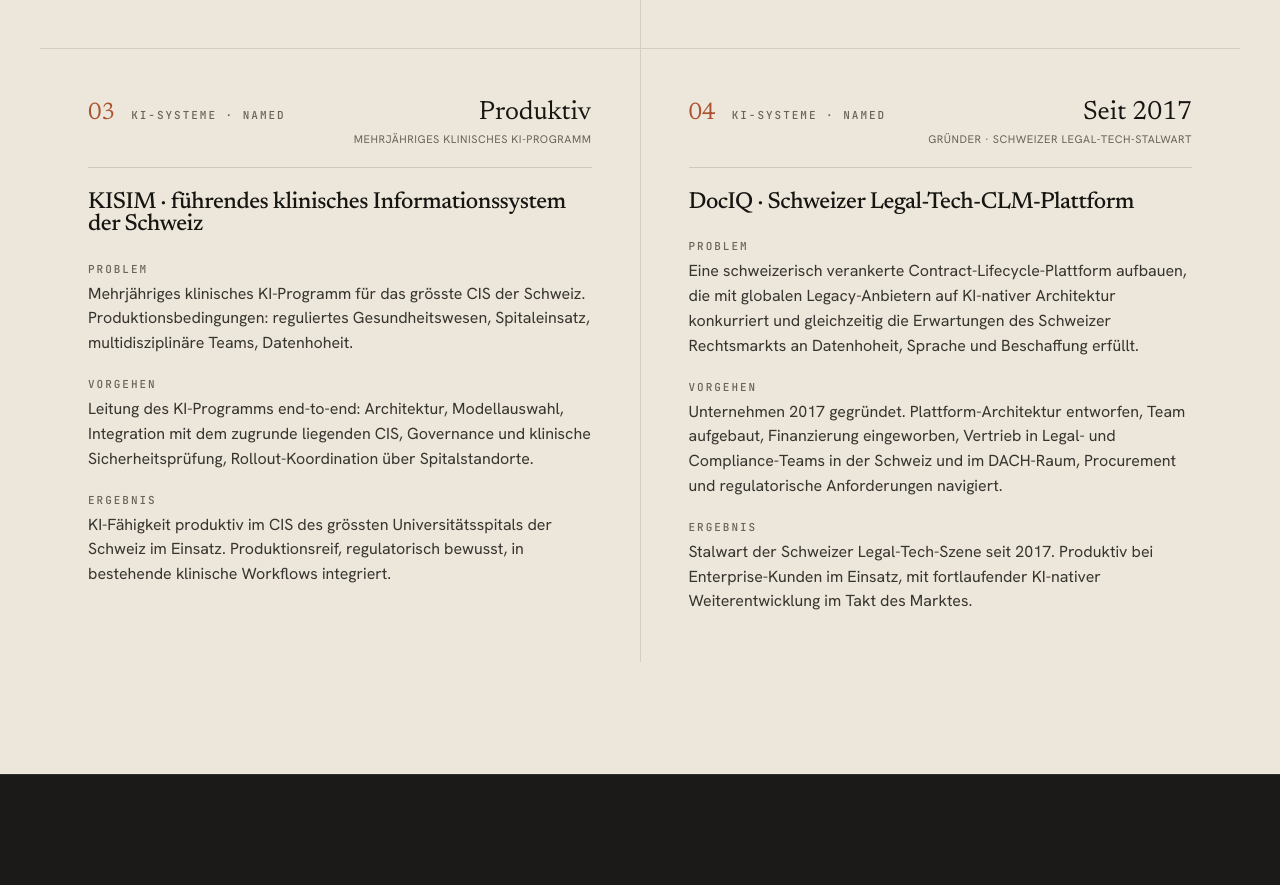
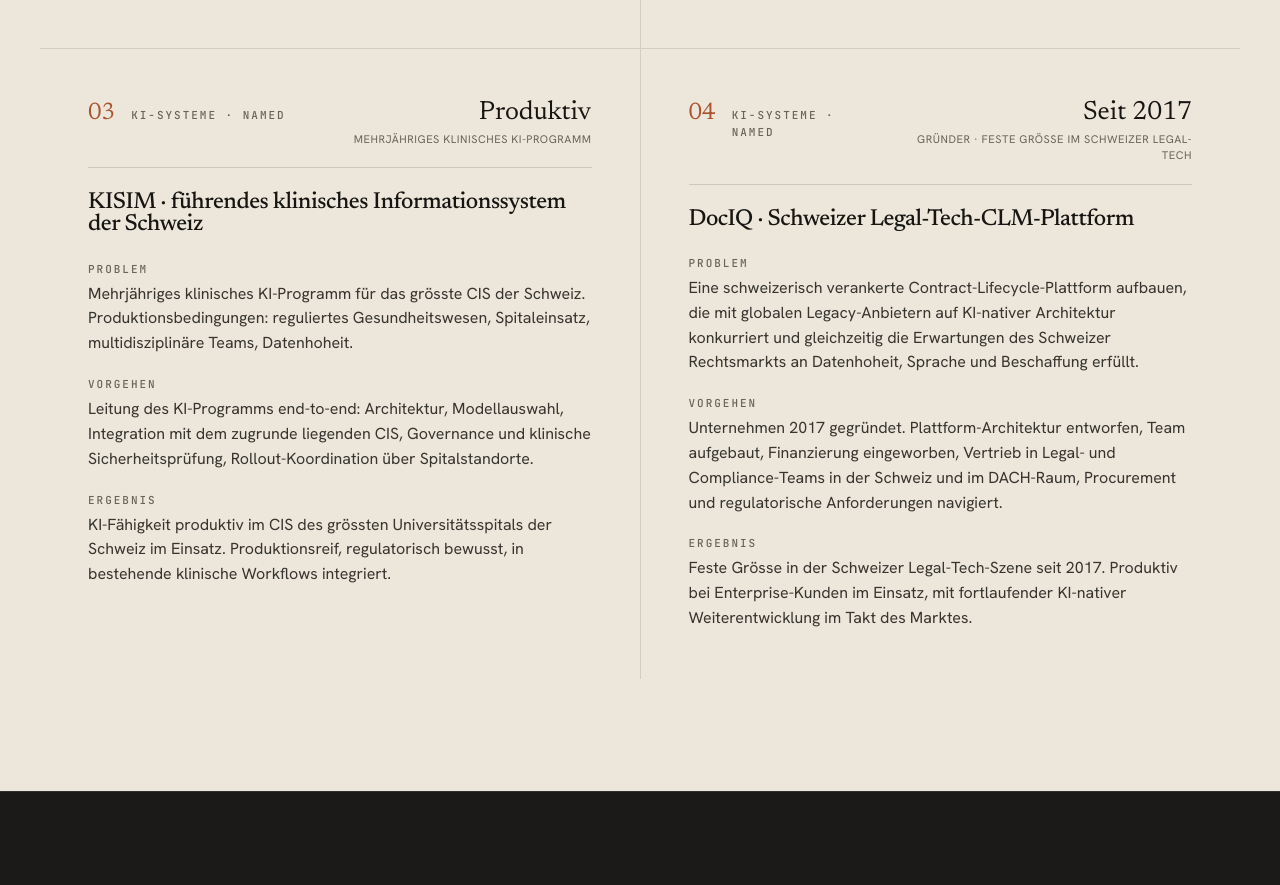
Before and after one commit to gmickel/mickel.tech, a Next.js app: page /de in a window 1280 px wide. Shown: the part 3280-4165 px from the top of the page. Built offline with nearby package versions, Linux system fonts and the light colour scheme.

Commit message:
fix(de): use 'feste Grösse' instead of unidiomatic 'Stalwart' in DocIQ DE copy

```diff
--- a/components/sections/atelier/case-studies-preview.tsx
+++ b/components/sections/atelier/case-studies-preview.tsx
@@ -127,9 +127,9 @@
     approach:
       'Unternehmen 2017 gegründet. Plattform-Architektur entworfen, Team aufgebaut, Finanzierung eingeworben, Vertrieb in Legal- und Compliance-Teams in der Schweiz und im DACH-Raum, Procurement und regulatorische Anforderungen navigiert.',
     outcome:
-      'Stalwart der Schweizer Legal-Tech-Szene seit 2017. Produktiv bei Enterprise-Kunden im Einsatz, mit fortlaufender KI-nativer Weiterentwicklung im Takt des Marktes.',
+      'Feste Grösse in der Schweizer Legal-Tech-Szene seit 2017. Produktiv bei Enterprise-Kunden im Einsatz, mit fortlaufender KI-nativer Weiterentwicklung im Takt des Marktes.',
     metricValue: 'Seit 2017',
-    metricLabel: 'Gründer · Schweizer Legal-Tech-Stalwart',
+    metricLabel: 'Gründer · feste Grösse im Schweizer Legal-Tech',
   },
 ];
 
--- a/lib/case-studies.ts
+++ b/lib/case-studies.ts
@@ -235,11 +235,11 @@
     outcomeEN:
       'Stalwart of the Swiss legal-tech scene since 2017. Live in production with enterprise customers, repeatedly upgraded with new AI-native capability as the market matured.',
     outcomeDE:
-      'Stalwart der Schweizer Legal-Tech-Szene seit 2017. Produktiv bei Enterprise-Kunden im Einsatz, mit fortlaufender KI-nativer Weiterentwicklung im Takt des Marktes.',
+      'Feste Grösse in der Schweizer Legal-Tech-Szene seit 2017. Produktiv bei Enterprise-Kunden im Einsatz, mit fortlaufender KI-nativer Weiterentwicklung im Takt des Marktes.',
     metricValueEN: 'Since 2017',
     metricValueDE: 'Seit 2017',
     metricLabelEN: 'Founder · Swiss legal-tech stalwart',
-    metricLabelDE: 'Gründer · Schweizer Legal-Tech-Stalwart',
+    metricLabelDE: 'Gründer · feste Grösse im Schweizer Legal-Tech',
   },
   {
     id: 'systems-voice-spinout',
```
